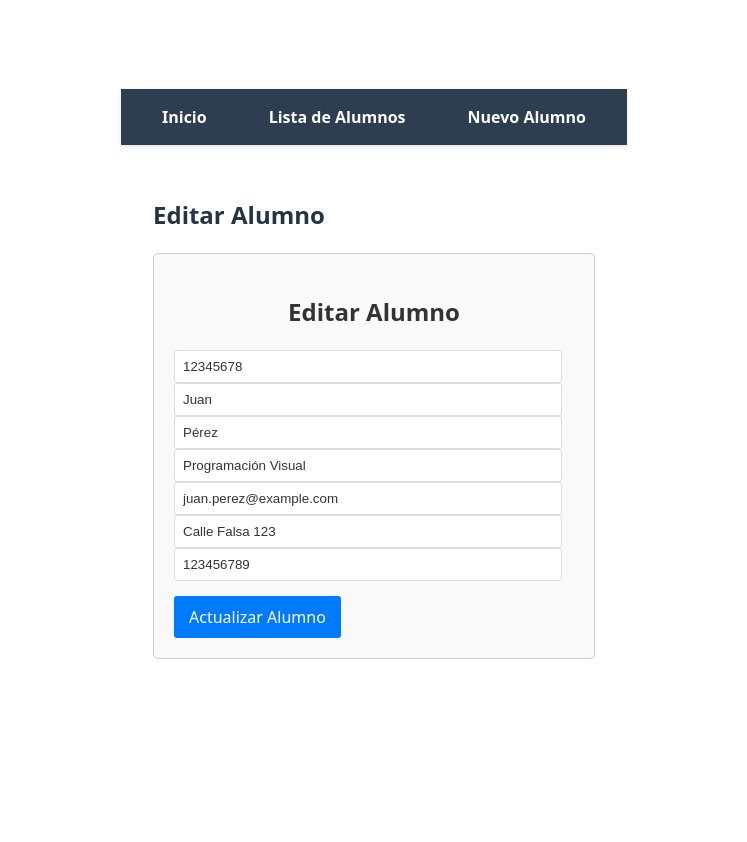
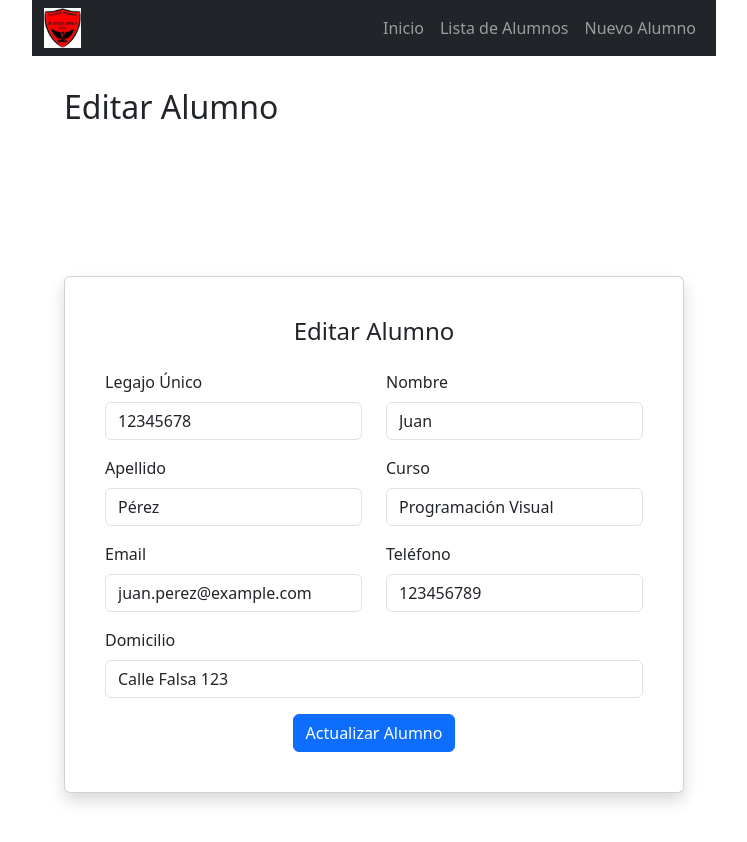
Before and after one commit to LautyCano/TP05PV2025Grupo17, a React (Vite) app: page /alumnos/1/editar in a window 1280 px wide. Shown: the top 842 px of the page, without its empty margins (266-1013 px from the left). Before the commit the page ends 800 px from the top, so only its background shows below. Built offline with nearby package versions, Linux system fonts and the light colour scheme.

Commit message:
Mejoras visuales con Bootstrap: se actualizaron componentes (Form, List, Items, NavBar y Home), se agregó logo institucional y se modificó index.html y main.jsx para soporte, realizado por Muro Lautaro, Segobia Tiago y Lucas Fernandez

```diff
--- a/index.html
+++ b/index.html
@@ -3,7 +3,7 @@
   <head>
     <meta charset="UTF-8" />
     <meta name="viewport" content="width=device-width, initial-scale=1.0" />
-    <title>Vite + React</title>
+    <title>Sistema de Alumnos - Escuela de Minas</title>
   </head>
   <body>
     <div id="root"></div>
--- a/src/assets/components/Form.jsx
+++ b/src/assets/components/Form.jsx
@@ -1,6 +1,6 @@
 import React, { useState, useEffect } from "react";
 import { saveUser, updateUser } from "../services/alumnoService";
-import "../css/Form.css";
+import { Form, Button, Row, Col, Card } from "react-bootstrap";
 
 const AlumnoForm = ({ alumno, onSubmit }) => {
   const [lu, setLu] = useState("");
@@ -13,6 +13,7 @@ const AlumnoForm = ({ alumno, onSubmit }) => {
 
 
   useEffect(() => {
+
     if (alumno) {
       setLu(alumno.lu || "");
       setNombre(alumno.nombre || "");
@@ -61,19 +62,112 @@ const AlumnoForm = ({ alumno, onSubmit }) => {
   };
 
   return (
-    <form onSubmit={handleSubmit} className="alumno-form">
-      <h2>{alumno ? "Editar Alumno" : "Agregar Alumno"}</h2>
-      <div>
-        <input type="text" placeholder="Legajo Único" value={lu} onChange={(e) => setLu(e.target.value)} required />
-        <input type="text" placeholder="Nombre" value={nombre} onChange={(e) => setNombre(e.target.value)} required />
-        <input type="text" placeholder="Apellido" value={apellido} onChange={(e) => setApellido(e.target.value)} required />
-        <input type="text" placeholder="Curso" value={curso} onChange={(e) => setCurso(e.target.value)} required />
-        <input type="email" placeholder="Email" value={email} onChange={(e) => setEmail(e.target.value)} required />
-        <input type="text" placeholder="Domicilio" value={domicilio} onChange={(e) => setDomicilio(e.target.value)} required />
-        <input type="text" placeholder="Teléfono" value={telefono} onChange={(e) => setTelefono(e.target.value)} required />
-      </div>
-      <button type="submit">{alumno ? "Actualizar Alumno" : "Agregar Alumno"}</button>
-    </form>
+    <div
+      className="d-flex justify-content-center align-items-center"
+      style={{ minHeight: "100vh" }}
+    >
+      <Card className="p-4 shadow" style={{ width: "100%", maxWidth: "800px" }}>
+        <Card.Body>
+          <h4 className="mb-4 text-center">
+            {alumno ? "Editar Alumno" : "Agregar Alumno"}
+          </h4>
+          <Form onSubmit={handleSubmit}>
+            <Row className="mb-3">
+              <Col md={6}>
+                <Form.Group controlId="formLu">
+                  <Form.Label>Legajo Único</Form.Label>
+                  <Form.Control
+                    type="text"
+                    value={lu}
+                    onChange={(e) => setLu(e.target.value)}
+                    required
+                  />
+                </Form.Group>
+              </Col>
+
+              <Col md={6}>
+                <Form.Group controlId="formNombre">
+                  <Form.Label>Nombre</Form.Label>
+                  <Form.Control
+                    type="text"
+                    value={nombre}
+                    onChange={(e) => setNombre(e.target.value)}
+                    required
+                  />
+                </Form.Group>
+              </Col>
+            </Row>
+            <Row className="mb-3">
+              <Col md={6}>
+                <Form.Group controlId="formApellido">
+                  <Form.Label>Apellido</Form.Label>
+                  <Form.Control
+                    type="text"
+                    value={apellido}
+                    onChange={(e) => setApellido(e.target.value)}
+                    required
+                  />
+                </Form.Group>
+              </Col>
+
+              <Col md={6}>
+                <Form.Group controlId="formCurso">
+                  <Form.Label>Curso</Form.Label>
+                  <Form.Control
+                    type="text"
+                    value={curso}
+                    onChange={(e) => setCurso(e.target.value)}
+                    required
+                  />
+                </Form.Group>
+              </Col>
+            </Row>
+
+            <Row className="mb-3">
+              <Col md={6}>
+                <Form.Group controlId="formEmail">
+                  <Form.Label>Email</Form.Label>
+                  <Form.Control
+                    type="email"
+                    value={email}
+                    onChange={(e) => setEmail(e.target.value)}
+                    required
+                  />
+                </Form.Group>
+              </Col>
+
+              <Col md={6}>
+                <Form.Group controlId="formTelefono">
+                  <Form.Label>Teléfono</Form.Label>
+                  <Form.Control
+                    type="text"
+                    value={telefono}
+                    onChange={(e) => setTelefono(e.target.value)}
+                    required
+                  />
+                </Form.Group>
+              </Col>
+            </Row>
+
+            <Form.Group className="mb-3" controlId="formDomicilio">
+              <Form.Label>Domicilio</Form.Label>
+              <Form.Control
+                type="text"
+                value={domicilio}
+                onChange={(e) => setDomicilio(e.target.value)}
+                required
+              />
+            </Form.Group>
+
+            <div className="text-center">
+              <Button variant="primary" type="submit">
+                {alumno ? "Actualizar Alumno" : "Agregar Alumno"}
+              </Button>
+            </div>
+          </Form>
+        </Card.Body>
+      </Card>
+    </div>
   );
 };
 
--- a/src/assets/components/Items.jsx
+++ b/src/assets/components/Items.jsx
@@ -1,6 +1,6 @@
-import React from 'react';
-import { useNavigate } from 'react-router-dom';
-import '../css/Items.css';
+import React from "react";
+import { useNavigate } from "react-router-dom";
+import { Card, Button } from "react-bootstrap";
 
 const AlumnoItem = ({ alumno, onDelete }) => {
   const navigate = useNavigate();
@@ -21,20 +21,25 @@ const AlumnoItem = ({ alumno, onDelete }) => {
   };
 
   return (
-    <div className="alumno-card">
-      <h3>{alumno.nombre} {alumno.apellido}</h3>
-      <p><strong>LU:</strong> {alumno.lu}</p>
-      <p><strong>Curso:</strong> {alumno.curso}</p>
-      <p><strong>Email:</strong> {alumno.email}</p>
-      <p><strong>Domicilio:</strong> {alumno.domicilio}</p>
-      <p><strong>Teléfono:</strong> {alumno.telefono}</p>
-
-      <div className="acciones">
-        <button onClick={handleView}>Ver Detalles</button>
-        <button onClick={handleEdit}>Editar</button>
-        <button onClick={handleDelete} className="eliminar">Eliminar</button>
-      </div>
-    </div>
+    <Card className="mb-4" style={{ width: "100%", minHeight: "100%" }}>
+      <Card.Body>
+        <Card.Title>
+          {alumno.nombre} {alumno.apellido}
+        </Card.Title>
+        <Card.Text>
+          <strong>LU:</strong> {alumno.lu} <br />
+          <strong>Curso:</strong> {alumno.curso} <br />
+          <strong>Email:</strong> {alumno.email} <br />
+          <strong>Domicilio:</strong> {alumno.domicilio} <br />
+          <strong>Teléfono:</strong> {alumno.telefono}
+        </Card.Text>
+        <div className="d-flex justify-content-between">
+          <Button variant="info" onClick={handleView}>Ver</Button>
+          <Button variant="warning" onClick={handleEdit}>Editar</Button>
+          <Button variant="danger" onClick={handleDelete}>Eliminar</Button>
+        </div>
+      </Card.Body>
+    </Card>
   );
 };
 
--- a/src/assets/components/List.jsx
+++ b/src/assets/components/List.jsx
@@ -1,22 +1,17 @@
 import React, { useEffect, useState } from "react";
-import { getUsers, initializeUsers } from "../services/alumnoService";
-import AlumnoForm  from "./Form";
+import { getUsers } from "../services/alumnoService";
 import AlumnoItem from "./Items";
-import "../css/List.css";
+import { Container, Row, Col } from "react-bootstrap";
 
 export const AlumnoList = () => {
   const [alumnos, setAlumnos] = useState([]);
 
   useEffect(() => {
-    initializeUsers();
+
     const fetchedAlumnos = getUsers();
     setAlumnos(fetchedAlumnos);
   }, []);
 
-  const handleAddAlumno = () => {
-    const updatedAlumnos = getUsers();
-    setAlumnos(updatedAlumnos);
-  };
 
   const handleDeleteAlumno = (id) => {
     const updatedAlumnos = alumnos.filter((alumno) => alumno.id !== id);
@@ -25,23 +20,20 @@ export const AlumnoList = () => {
   };
 
   return (
-    <div className="alumno-list">
-      <h2>Lista de Alumnos</h2>
-      <AlumnoForm onAddAlumno={handleAddAlumno} />
+    <Container className="mt-4">
+      <h2 className="text-center mb-4">Lista de Alumnos</h2>
 
       {alumnos.length > 0 ? (
-        <div className="alumnos-container">
+        <Row>
           {alumnos.map((alumno) => (
-            <AlumnoItem
-              key={alumno.id}
-              alumno={alumno}
-              onDelete={handleDeleteAlumno}
-            />
+            <Col md={6} lg={4} className="mb-4" key={alumno.id}>
+              <AlumnoItem alumno={alumno} onDelete={handleDeleteAlumno} />
+            </Col>
           ))}
-        </div>
+        </Row>
       ) : (
-        <p>No hay alumnos disponibles.</p>
+        <p className="text-center">No hay alumnos disponibles.</p>
       )}
-    </div>
+    </Container>
   );
 };
--- a/src/assets/components/NavBar.jsx
+++ b/src/assets/components/NavBar.jsx
@@ -1,17 +1,31 @@
 import React from 'react';
 import { Link } from 'react-router-dom';
-import '../css/NavBar.css';
+import { Navbar, Nav, Container } from 'react-bootstrap';
 
 const NavBar = () => {
   return (
-    <nav className="navbar">
-      <ul>
-        <li><Link to="/">Inicio</Link></li>
-        <li><Link to="/alumnos">Lista de Alumnos</Link></li>
-        <li><Link to="/alumnos/nuevo">Nuevo Alumno</Link></li>
-        {}
-      </ul>
-    </nav>
+    <Navbar bg="dark" variant="dark" expand="lg">
+      <Container className="d-flex justify-content-between align-items-center">
+
+        {/* Logo que redirige al inicio */}
+        <Link to="/">
+          <img
+            src="/logominas.jpeg"
+            alt="Logo Escuela de Minas"
+            style={{ height: "40px", marginRight: "10px" }}
+          />
+        </Link>
+
+        <Navbar.Toggle aria-controls="menu-principal" />
+        <Navbar.Collapse id="menu-principal">
+          <Nav className="ms-auto">
+            <Nav.Link as={Link} to="/">Inicio</Nav.Link>
+            <Nav.Link as={Link} to="/alumnos">Lista de Alumnos</Nav.Link>
+            <Nav.Link as={Link} to="/alumnos/nuevo">Nuevo Alumno</Nav.Link>
+          </Nav>
+        </Navbar.Collapse>
+      </Container>
+    </Navbar>
   );
 };
 
--- a/src/assets/views/Home.jsx
+++ b/src/assets/views/Home.jsx
@@ -1,14 +1,17 @@
 import React from 'react';
-import { Link } from 'react-router-dom';
+import { Container } from 'react-bootstrap';
 
 const Home = () => {
   return (
-    <div style={{ padding: '2rem' }}>
-      <h1>Inicio</h1>
-      <p>Bienvenido al sistema de gestión de alumnos.</p>
-      <Link to="/alumnos"> Ir a la lista de alumnos</Link>
-      <Link to="/alumnos/nuevo"> Ir a agregar un nuevo alumno</Link>
-    </div>
+    <Container
+      className="d-flex flex-column justify-content-center align-items-center"
+      style={{ minHeight: '100vh' }}
+    >
+      <h1 className="display-4 text-center">Inicio</h1>
+      <p className="lead text-center">
+        Bienvenido al sistema de gestión de alumnos.
+      </p>
+    </Container>
   );
 };
 
--- a/src/main.jsx
+++ b/src/main.jsx
@@ -1,6 +1,7 @@
 import React from 'react';
 import ReactDOM from 'react-dom/client';
 import App from './App';
+import 'bootstrap/dist/css/bootstrap.min.css';
 import './assets/css/index.css';
 
 ReactDOM.createRoot(document.getElementById('root')).render(
```
Also changed, not shown: public/logominas.jpeg (added).
